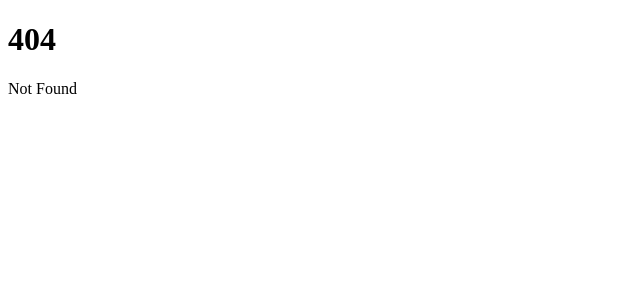
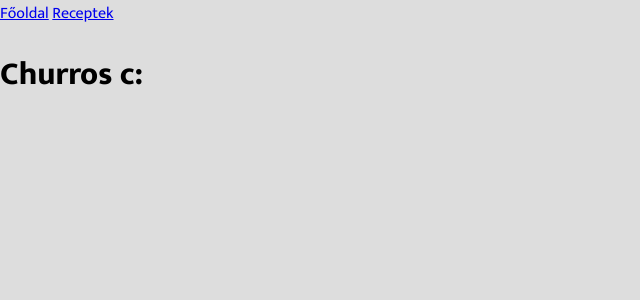
Before and after one commit to brown-bas/IKT_Project_1, a SvelteKit app: page /recipes/1 in a window 1280 px wide. Before the commit this address had no page. Shown: the top 300 px of the page, without its empty margins (0-640 px from the left). Built offline with nearby package versions, Linux system fonts and the light colour scheme.

Commit message:
Kezdetleges verzió

```diff
--- /dev/null
+++ b/src/lib/components/Header.svelte
@@ -0,0 +1,6 @@
+<header>
+  <div id="links">
+    <a href="/">Főoldal</a>
+    <a href="/recipes">Receptek</a>
+  </div>
+</header>
--- /dev/null
+++ b/src/lib/recipes.json
@@ -0,0 +1,10 @@
+[
+  {
+    "id": 1,
+    "title": "Churros c:",
+    "content": [
+      {"type": "img", "content": "./test.png"},
+      {"type": "text", "content": "Lorem100, bla, bla, bla, filler szöveg"}
+    ]
+  }
+]
--- /dev/null
+++ b/src/routes/+layout.svelte
@@ -0,0 +1,16 @@
+<script>
+  import Header from '$lib/components/Header.svelte';
+</script>
+
+<Header/>
+<slot/>
+
+<style>
+  @import url('https://fonts.googleapis.com/css2?family=Mukta:wght@400;600;800&display=swap');
+
+  :global(body){
+    margin: 0;
+    background-color: #ddd;
+    font-family: 'Mukta', sans-serif;
+  }
+</style>
--- a/src/routes/+page.svelte
+++ b/src/routes/+page.svelte
@@ -1,2 +1 @@
-<h1>Welcome to SvelteKit</h1>
-<p>Visit <a href="https://kit.svelte.dev">kit.svelte.dev</a> to read the documentation</p>
+<h1>Ez lesz a főoldal! c:</h1>
--- /dev/null
+++ b/src/routes/recipes/[id]/+page.js
@@ -0,0 +1,5 @@
+export async function load({ params }) {
+	return {
+		data: params.id
+	};
+}
--- /dev/null
+++ b/src/routes/recipes/[id]/+page.svelte
@@ -0,0 +1,8 @@
+<script>
+  import recipes from '$lib/recipes.json';
+  export let data
+
+  let recipe = recipes.filter(x => x.id.toString() == data.data)[0];
+</script>
+
+<h1>{recipe.title}</h1>
```
Also changed, not shown: src/routes/recipes/+page.svelte (added, +7 -0 lines).
